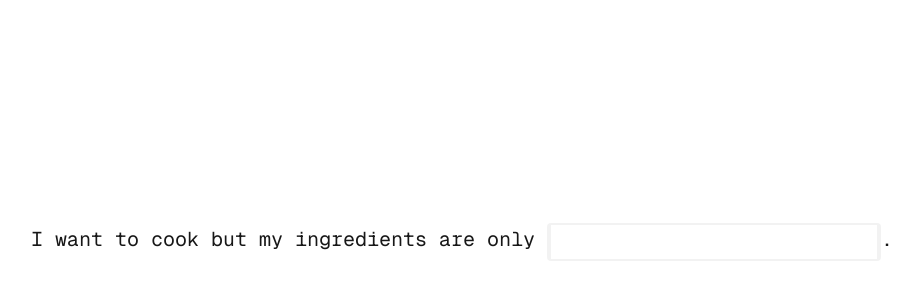
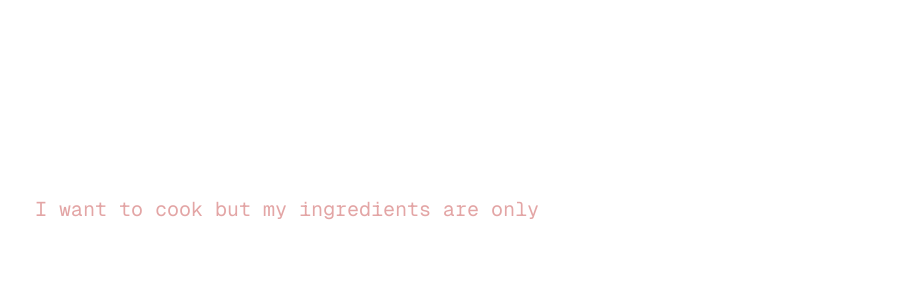
Before and after one commit to OlegAngelo/what-can-i-cook, a Next.js app: page /landingpage/landing-page in a window 1280 px wide. Shown: the part 154-454 px from the top of the page, without its empty margins (178-1098 px from the left). Built offline with nearby package versions, Linux system fonts and the light colour scheme.

Commit message:
Fix display on landing page and recipe list

```diff
--- a/next.config.mjs
+++ b/next.config.mjs
@@ -16,6 +16,16 @@ const nextConfig = {
       },
     ];
   },
+  images: {
+    remotePatterns: [
+      {
+        protocol: 'https',
+        hostname: 'edamam-product-images.s3.amazonaws.com',
+        port: '',
+        pathname: '/**', // Use '**' to allow any path under the hostname
+      },
+    ],
+  },
 };
 
 export default nextConfig;
--- a/package.json
+++ b/package.json
@@ -9,6 +9,7 @@
     "lint": "next lint"
   },
   "dependencies": {
+    "@heroicons/react": "^2.1.5",
     "@radix-ui/react-icons": "^1.3.0",
     "@radix-ui/react-slot": "^1.1.0",
     "axios": "^1.7.7",
--- a/src/pages/landingpage/landing-page.js
+++ b/src/pages/landingpage/landing-page.js
@@ -1,6 +1,7 @@
 import localFont from "next/font/local";
 import { useState } from "react";
 import WhatCanICookAPI from '../api/WhatCanICookAPI.js';
+import RecipesList from '../recipes/list.js';
 
 const geistSans = localFont({
   src: "../fonts/GeistVF.woff",
@@ -15,17 +16,15 @@ const geistMono = localFont({
 
 export default function Home() {
   const [ingredientValue, setIngredientValue] = useState("");
+  const [recipes, setRecipes] = useState(null);
 
   const handleIngredientInput = (event) => {
     if (event.key === "Enter") {
       if (ingredientValue) {
         WhatCanICookAPI.getRecipeList(ingredientValue)
           .then(({ data }) => {
-            console.log("recipe list: ", data)
+            setRecipes(data);
           })
-
-        // Uncomment code below if we want to clear the input after submission
-        // setInputValue("");
       }
       else {
         // Do nothing if no input text
@@ -37,32 +36,41 @@ export default function Home() {
 
   return (
     <div
-      className={`${geistSans.variable} ${geistMono.variable} grid grid-rows-[20px_1fr_20px] items-center justify-items-center min-h-screen p-8 pb-20 gap-16 sm:p-20 font-[family-name:var(--font-geist-sans)]`}
+      className={`${geistSans.variable} ${geistMono.variable} grid
+        ${recipes ? 'grid-rows-[auto_auto_1fr]' : 'grid-rows-[1fr_auto]'}
+        justify-items-center min-h-screen p-4 pb-20 max-2-full overflow-hidden
+        font-[family-name:var(--font-geist-sans)]`}
     >
-      <header className="flex flex-col gap-8 row-start-2 items-center sm:items-start">
-        <div className="text-xl text-center sm:text-left font-[family-name:var(--font-geist-mono)]">
+      <header className={`flex flex-col row-start-1 items-center sm:items-start
+          ${recipes ? 'self-start' : 'self-center'}`}
+      >
+        <div className="text-xl text-center sm:text-center font-[family-name:var(--font-geist-mono)]">
           <div className="mb-2">
             I want to cook but my ingredients are only{" "}
-            <div className="bg-black/[.05] dark:bg-white/[.06] px-1 py-0.5 rounded font-semibold text-dark inline-block">
-              <div className="relative inline-block">
+            <div className="px-1 py-0.5 rounded font-semibold text-dark inline-block">
+              <div className="relative inline-block w-full">
                 <input
-                  className="bg-[var(--background)] text-dark border-b-2 border-white focus:outline-none pb-1"
+                  className="bg-[var(--background)] placeholder-white border-b-2 border-white focus:outline-none pl-1 w-full"
                   type="text"
                   value={ingredientValue}
                   onChange={(e) => setIngredientValue(e.target.value)}
                   onKeyDown={handleIngredientInput}
+                  placeholder={`"apple potato carrots"`}
                 />
                 <div className="absolute bottom-0 left-0 w-full border-b-2 border-white pointer-events-none" />
               </div>
             </div>
-            .
           </div>
         </div>
       </header>
 
-      <main className="row-start-3 flex gap-6 flex-wrap items-center justify-center">
-        <div></div>
-      </main>
+      {recipes && (
+        <main className="row-start-2 flex flex-col gap-6 items-center justify-center">
+          <div>
+            <RecipesList recipes={recipes} />
+          </div>
+        </main>
+      )}
     </div>
   );
 }
--- /dev/null
+++ b/src/pages/recipes/detail.js
@@ -0,0 +1,5 @@
+export default function RecipeDetail () {
+    return (
+        <div>DETAILSSSasd skrr</div>
+    )
+}
--- /dev/null
+++ b/src/pages/recipes/list-item.js
@@ -0,0 +1,42 @@
+import { ClockIcon, BellIcon } from "@heroicons/react/24/outline"
+import Image from "next/image"
+
+export default function RecipesListItem ({ recipe }) {
+    if (!recipe) return <div></div>
+
+    return (
+        <div>
+            <div className="hover:shadow-lg hover:shadow-white-500/50 border border-white rounded mb-5 flex max-h-[9rem] overflow-hidden">
+                <Image
+                    src={recipe.image}
+                    alt={recipe.name}
+                    width={100}
+                    height={500}
+                    quality={100}
+                    style={{
+                        maxWidth: '150px',
+                        width: '100%',
+                        height: 'auto',
+                    }}
+                    loading="lazy"
+                    className="flex-1 m-2 rounded"
+                />
+                <div className="flex-2 flex flex-col m-4">
+                    <p className="flex-1 text-left sm:text-sm md:text-base max-h-[6rem] overflow-hidden font-bold text-white font-[family-name:var(--font-geist-mono)]">
+                        {recipe.name}
+                    </p>
+                    <div className="flex-2 flex-col justify-evenly overflow-hidden">
+                        <div className="flex items-center text-sm text-white">
+                            <ClockIcon className="w-5 h-5 mr-2" />
+                            <span className="italic">{recipe.total_time} mins</span>
+                        </div>
+                        <div className="flex items-center text-sm text-white">
+                            <BellIcon className="w-5 h-5 mr-2" />
+                            <span className="italic">{recipe.meal_type}</span>
+                        </div>
+                    </div>
+                </div>
+            </div>
+        </div>
+    )
+}
--- /dev/null
+++ b/src/pages/recipes/list.js
@@ -0,0 +1,23 @@
+import Link from 'next/link';
+import RecipesListItem from './list-item.js';
+
+export default function RecipesList ({ recipes }) {
+    const renderedList = recipes.map((recipe) => {
+        return (
+            <Link
+                href={`/recipes/${recipe.recipe_id}`}
+                key={recipe.recipe_id}
+            >
+                <RecipesListItem recipe={recipe} />
+            </Link>
+        )
+    })
+
+    if (!recipes) return <div>Loading...</div>
+
+    return (
+        <div>
+            {renderedList}
+        </div>
+    )
+}
--- a/src/styles/globals.css
+++ b/src/styles/globals.css
@@ -4,13 +4,13 @@
 
 :root {
   --background: #ffffff;
-  --foreground: #171717;
+  --foreground: #e3a5a5;
 }
 
 @media (prefers-color-scheme: dark) {
   :root {
-    --background: #0a0a0a;
-    --foreground: #ededed;
+    --background: #e3a5a5;
+    --foreground: #ffffff;
   }
 }
 
```
